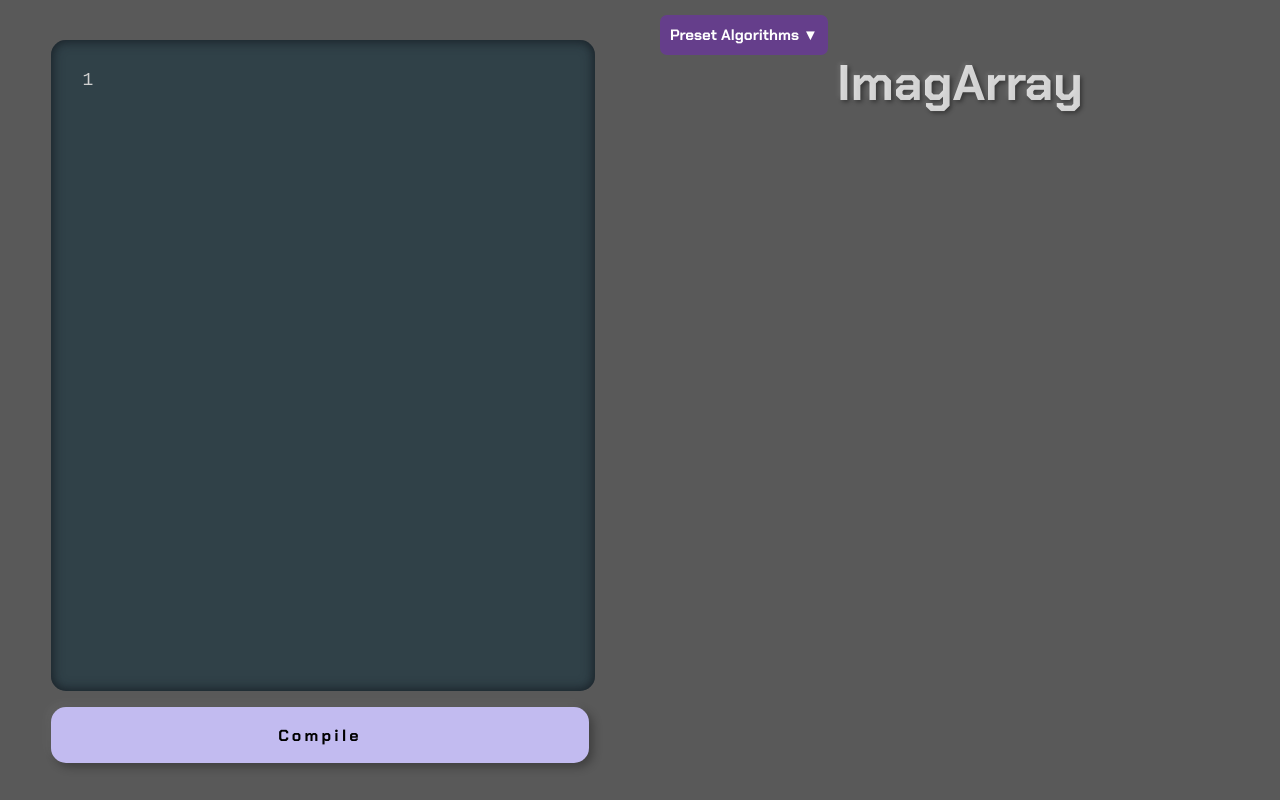
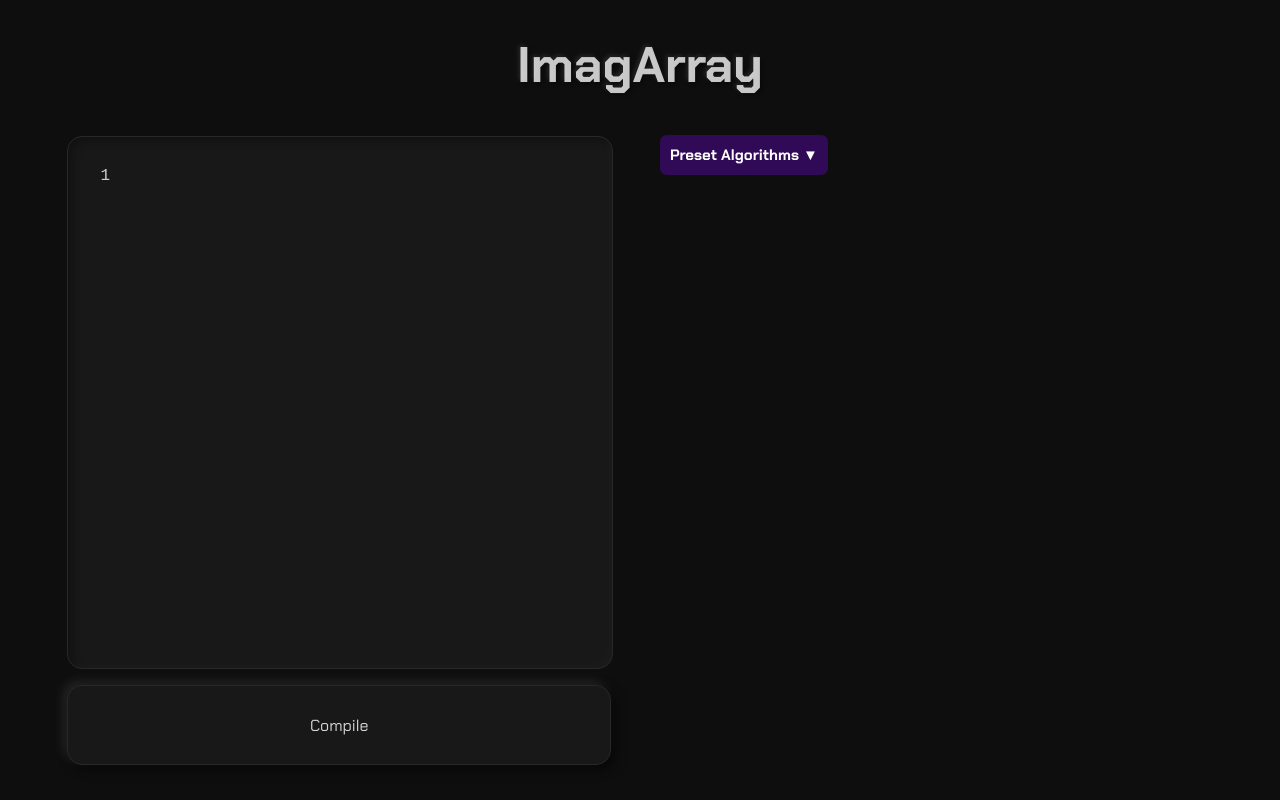
Before and after one commit to joshuazhou744/imaginarray, a React (Vite) app in the folder frontend/app/: page / in a window 1280 px wide. Built offline with nearby package versions, Linux system fonts and the light colour scheme.

Commit message:
much better UI

```diff
--- a/frontend/app/src/App.tsx
+++ b/frontend/app/src/App.tsx
@@ -40,14 +40,16 @@ const App: FC = () => {
   }
 
   return (
+    <div className="homepage">
+      <div className="visualizer-header">
+          <h2>ImagArray</h2>
+      </div>
       <div className="split-screen-container">
         <div className="left">
           <CodeWindow parseCode={parseCode} highlightedLine={highlightedLine} code={code} isProcessing={isProcessing} setIsProcessing={setIsProcessing}/>
         </div>
+
         <div className="right">
-        <div className="visualizer-header">
-          <h2>ImagArray</h2>
-        </div>
           <div className="dropdown-container">
             <Dropdown handlePreset={handlePreset} />
           </div>
@@ -64,6 +66,8 @@ const App: FC = () => {
           )}
         </div>
       </div>
+    </div>
+
   );
 };
 
--- a/frontend/app/src/components/CodeWindow.tsx
+++ b/frontend/app/src/components/CodeWindow.tsx
@@ -34,7 +34,7 @@ export default function CodeWindow({ parseCode, highlightedLine, code, isProcess
         if (prevHighlightRef.current !== null && prevHighlightRef.current <= currentLineCount) {
           editor.removeLineClass(prevHighlightRef.current - 1, "background", "highlight-line");
         }
-        // Add new highlight only if processing is active
+
         if (isProcessing) {
           editor.addLineClass(highlightedLine - 1, "background", "highlight-line");
           prevHighlightRef.current = highlightedLine;
@@ -68,7 +68,7 @@ export default function CodeWindow({ parseCode, highlightedLine, code, isProcess
         editorDidMount={(editor) => (editorRef.current = editor)}
       />
       <button
-        className="vButton"
+        className="compile-button"
         onClick={() => {
           parseCode(editorRef.current?.getValue() || "");
           setIsProcessing(false)
--- a/frontend/app/src/styles/App.css
+++ b/frontend/app/src/styles/App.css
@@ -1,63 +1,149 @@
 /* App.css */
+@layer base {
+  :root {
+    /* Color variables */
+    --background: 0 0% 100%;
+    --foreground: 240 10% 3.9%;
+    --card: 0 0% 100%;
+    --card-foreground: 240 10% 3.9%;
+    --popover: 0 0% 100%;
+    --popover-foreground: 240 10% 3.9%;
+    --primary: 240 5.9% 10%;
+    --primary-foreground: 0 0% 98%;
+    --secondary: 240 4.8% 95.9%;
+    --secondary-foreground: 240 5.9% 10%;
+    --muted: 240 4.8% 95.9%;
+    --muted-foreground: 240 3.8% 46.1%;
+    --accent: 240 4.8% 95.9%;
+    --accent-foreground: 240 5.9% 10%;
+    --destructive: 0 84.2% 60.2%;
+    --destructive-foreground: 0 0% 98%;
+    --border: 240 5.9% 90%;
+    --input: 240 5.9% 90%;
+    --ring: 240 5.9% 10%;
+    --radius: 0.5rem;
+  }
+
+  .dark {
+    --background: 240 10% 3.9%;
+    --foreground: 0 0% 98%;
+    --card: 240 10% 3.9%;
+    --card-foreground: 0 0% 98%;
+    --popover: 240 10% 3.9%;
+    --popover-foreground: 0 0% 98%;
+    --primary: 0 0% 98%;
+    --primary-foreground: 240 5.9% 10%;
+    --secondary: 240 3.7% 15.9%;
+    --secondary-foreground: 0 0% 98%;
+    --muted: 240 3.7% 15.9%;
+    --muted-foreground: 240 5% 64.9%;
+    --accent: 240 3.7% 15.9%;
+    --accent-foreground: 0 0% 98%;
+    --destructive: 0 62.8% 30.6%;
+    --destructive-foreground: 0 0% 98%;
+    --border: 240 3.7% 15.9%;
+    --input: 240 3.7% 15.9%;
+    --ring: 240 4.9% 83.9%;
+  }
+}
 
 @import url('https://fonts.googleapis.com/css2?family=Chakra+Petch:ital,wght@0,300;0,400;0,500;0,600;0,700;1,300;1,400;1,500;1,600;1,700&display=swap');
 
-html, body {
+body {
+  background: #0e0e0e;
+  color: var(--foreground);
+  font-family: "Chakra Petch", sans-serif;
+  height: 100vh;
+  /* overflow: hidden; */
   margin: 0;
-  padding: 0;
-  overflow: hidden;
-  position: fixed;
-  width: 100%;
-  height: 100%;
-  background-color: rgb(89, 89, 89);
-  font-family: "Chakra Petch";
+  position: relative;
+}
+
+.homepage {
+  height:100vh;
+  display: flex;
+  flex-direction: column;
+}
+.visualizer-header {
+  height: 15%;
 }
 
 .split-screen-container {
   display: grid;
   grid-template-columns: 50% 50%;
-  height: 100vh;
+  height: 85%;
   overflow: hidden;
+  gap: 0;
 }
 
-.left, .right {
+.left,
+.right {
   height: 100%;
 }
 
-.left {
-  padding-right: 2vw;
-}
 .right {
-  position: relative;
   display: flex;
   flex-direction: column;
   align-items: center;
-
-  h2 {
-    margin-top: 50px;
-    font-size: 50px;
-    color: rgba(255, 255, 255, 0.767);
-    text-align: center;
-
-
-    text-shadow:
-      2px 2px 4px rgba(0, 0, 0, 0.4),
-      -2px -2px 4px rgba(255, 255, 255, 0.1);
-  }
+  position: relative;
 }
 
-button {
-  font-family: "Chakra Petch";
+h2 {
+  margin-top: 4vh;
+  font-size: 50px;
+  color: rgba(255, 255, 255, 0.77);
+  text-align: center;
+  text-shadow: 2px 2px 4px rgba(0, 0, 0, 0.4),
+               -2px -2px 4px rgba(255, 255, 255, 0.1);
 }
 
-.visualizer-header {
+.visualize-button,
+.compile-button {
+  width: 42.5vw;
+  height: 10vh;
+  border-radius: 15px;
+
+  margin: 0 0 0 2vw;
+  font-size: 16px;
+  font-family: "Chakra Petch", sans-serif;
+  color: #d4d4d4;
+  background-color: #181818;
+  border: 1px solid #282828;
+  cursor: pointer;
   display: flex;
-  flex-direction: row;
+  justify-content: center;
+  align-items: center;
+  transition: box-shadow 0.2s ease, transform 0.2s ease;
+  box-shadow:
+    4px 4px 12px rgba(0, 0, 0, 0.6),
+    -4px -4px 12px rgba(255, 255, 255, 0.1);
+}
+
+.visualize_button:hover,
+.compile-button:hover {
+  transform: translateY(-2px);
 }
 
 .dropdown-container {
   position: absolute;
-  top:0;
+  top: 0;
   left: 0;
   margin: 15px 20px;
 }
+
+.glow {
+  position: absolute;
+  width: 500px;
+  height: 500px;
+  background: radial-gradient(circle, rgba(128, 0, 255, 0.3) 0%, rgba(0, 0, 0, 0) 80%);
+  filter: blur(100px);
+  pointer-events: none;
+  transform: translate(-50%, -50%);
+  transition: width 0.5s ease-out, height 0.5s ease-out;
+}
+
+@keyframes gradientMovement {
+  0% { background-position: 0% 50%; }
+  50% { background-position: 100% 50%; }
+  100% { background-position: 0% 50%; }
+}
--- a/frontend/app/src/styles/ArrayVisualizer.css
+++ b/frontend/app/src/styles/ArrayVisualizer.css
@@ -1,16 +1,15 @@
-/* ArrayVisualizer.css */
-
-.container {
+.visualizer-container {
   display: flex;
   flex-direction: column;
-    align-items: 'center';
-    justify-content: 'center';
+  justify-content: center;
+  align-items: center;
+  width: 100%;
   height: 100%;
-    width: 100%;
+  position: relative;
 }
 
 .perspective {
-    perspective: '1000px';
+  perspective: 1000px;
   margin: 30px;
 }
 
@@ -18,7 +17,7 @@
   transform-style: preserve-3d;
   transform-origin: center center;
   display: flex;
-    flex-wrap: wrap;
+  flex-wrap: nowrap;
   justify-content: center;
   gap: 0;
 }
@@ -35,9 +34,19 @@
   justify-content: center;
   align-items: center;
   margin-bottom: 10px;
-    margin-right:3px;
+  margin-right: 3px;
   margin-left: 3px;
+}
 
+
+.middle-group {
+  display: flex;
+  flex-direction: column;
+  justify-content: center;
+  align-items: center;
+  width: 100%;
+  margin-bottom: 25vh;
+  position: relative;
 }
 
 .variables {
@@ -47,48 +56,42 @@
   align-items: center;
 }
 
-.bottom-group {
-    display: flex;
-    height: 100%;
-    align-items: flex-end;
-    justify-content: flex-end;
-    margin-bottom: 3vh;
+.loader-top-right {
+  position: absolute;
+  top:0;
+  right: 10vw;
+  z-index: 10;
 }
 
-.manipulate-button {
+.visualize-button-container {
+  position: absolute;
+  bottom: 22.5vh;
+  left: 50%;
+  transform: translateX(-50%);
+  display: flex;
+  justify-content: center;
+  width: 100%;
+}
+.visualize-button {
   width: 50vw;
-    margin: 0vh 4vw;
+  height: 10vh;
+  border-radius: 15px;
+  margin-left: 2vw;
+  font-size: 16px;
+  font-family: "Chakra Petch", sans-serif;
+  color: #d4d4d4;
+  background-color: #181818;
+  border: 1px solid #282828;
+  cursor: pointer;
   display: flex;
   justify-content: center;
   align-items: center;
-    height: 7vh;
-
-    background: #C2BBF0;
-    border: none;
-    border-radius: 15px;
-    color: black;
-    font-size: 1rem;
-    font-weight: 700;
-    letter-spacing: .2rem;
-    outline: none;
-    cursor: pointer;
-    transition: .2s ease-in-out;
-
+  transition: box-shadow 0.2s ease, transform 0.2s ease;
   box-shadow:
-    -3px -4px 10px rgba(255, 255, 255, 0.05),
-    4px 4px 10px rgba(0, 0, 0, 0.3);
+    4px 4px 12px rgba(0, 0, 0, 0.6),
+    -4px -4px 12px rgba(255, 255, 255, 0.1);
 }
 
-  .manipulate-button:hover {
-    box-shadow:
-      -3px -3px 8px rgba(255, 255, 255, 0.05),
-      3px 3px 8px rgba(0, 0, 0, 0.3);
-    transform: scale(0.99);
+.visualize-button:hover {
+  transform: translateY(-2px);
 }
-
-  .manipulate-button:active {
-    box-shadow:
-      inset -2px -2px 5px rgba(255, 255, 255, 0.05),
-      inset 2px 2px 5px rgba(0, 0, 0, 0.3);
-    transform: scale(0.98);
-  }
--- a/frontend/app/src/styles/CodeWindow.css
+++ b/frontend/app/src/styles/CodeWindow.css
@@ -5,61 +5,26 @@
   gap: 1em;
   overflow: hidden;
   margin-left: 2vw;
+  padding: 1em;
 }
 
 .CodeMirror {
-  height: 75vh;
+  height: 60vh;
   width: 40vw;
   border-radius: 15px;
   padding: 2vw 2vh;
-  margin: 5vh 2vw 0 2vw;
-  font-size: 18px;
-  background-color: rgb(165, 190, 188);
+  margin: 0 2vw 0 2vw;
+  font-size: 16px;
+  background-color: #181818 !important;
+  border: 1px solid #282828;
   box-shadow:
-    inset 0 0 12px 1px rgba(23, 30, 39, 0.7),
-    inset 0 0 8px rgba(0, 0, 0, 0.3);
+    inset 4px 4px 8px  rgba(0, 0, 0, 0.3),
+    inset -4px -4px 8px rgba(255, 255, 255, 0.023);
 }
 
 .CodeMirror-gutters {
   background: none !important;
-}
-
-.vButton {
-  width: calc(100% - 4vw);
-  margin: 0 2vw;
-  display: flex;
-  justify-content: center;
-  align-items: center;
-  height: 7vh;
-  background: #C2BBF0;
-  border: none;
-  border-radius: 15px;
-  color: #000000;
-  font-size: 1rem;
-  font-weight: 700;
-  letter-spacing: .2rem;
-  outline: none;
-  cursor: pointer;
-  transition: .2s ease-in-out;
-
-
-  box-shadow:
-    -4px -4px 10px rgba(255, 255, 255, 0.05),
-    4px 4px 10px rgba(0, 0, 0, 0.3);
-}
-
-.vButton:hover {
-  box-shadow:
-    -3px -3px 8px rgba(255, 255, 255, 0.05),
-    3px 3px 8px rgba(0, 0, 0, 0.3);
-  transform: scale(0.99);
-}
-
-.vButton:active {
-  box-shadow:
-    inset -2px -2px 5px rgba(255, 255, 255, 0.05),
-    inset 2px 2px 5px rgba(0, 0, 0, 0.3);
-  transform: scale(0.98);
+  padding-right: 10px;
 }
 
 .highlight-line {
--- a/frontend/app/src/styles/Dropdown.css
+++ b/frontend/app/src/styles/Dropdown.css
@@ -6,8 +6,8 @@
 }
 
 .button {
-  background-color: rgba(128, 0, 255, 0.3); /* Deep purple with transparency */
-  color: #ffffff; /* White text for contrast */
+  background-color: rgba(128, 0, 255, 0.3);
+  color: #ffffff;
   padding: 8px 8px;
   font-size: 15px;
   font-weight: bold;
@@ -18,8 +18,8 @@
 }
 
 .button:hover {
-  background-color: rgba(128, 0, 255, 0.5); /* Slightly darker purple on hover */
-  border-color: rgba(128, 0, 255, 0.6); /* Accent border on hover */
+  background-color: rgba(128, 0, 255, 0.5);
+  border-color: rgba(128, 0, 255, 0.6);
 }
 
 .dropdown-content {
@@ -28,14 +28,14 @@
   position: absolute;
   z-index: 1;
   min-width: 200px;
-  background-color: #ffffffac; /* Dark background for dropdown */
-  border: 2px solid rgba(128, 0, 255, 0.3); /* Deep purple border */
+  background-color: #ffffffac;
+  border: 2px solid rgba(128, 0, 255, 0.3);
   border-radius: 0px 15px 15px 15px;
   box-shadow: 0px 8px 16px 0px rgba(0, 0, 0, 0.2);
 }
 
 .dropdown-content a {
-  color: rgba(128, 0, 255, 0.3); /* Deep purple text */
+  color: rgba(128, 0, 255, 0.3);
   padding: 8px 10px;
   text-decoration: none;
   display: block;
@@ -44,12 +44,12 @@
 }
 
 .dropdown-content a:hover {
-  background-color: rgba(128, 0, 255, 0.3); /* Purple hover background */
-  color: #212121; /* Dark text on hover */
+  background-color: rgba(128, 0, 255, 0.3);
+  color: #212121;
 }
 
 .dropdown-content a:focus {
-  background-color: #a600ff; /* Solid purple when focused */
+  background-color: #a600ff;
   color: #212121;
 }
 
```
Also changed, not shown: frontend/app/src/components/ArrayVisualizer.tsx (+34 -22 lines), frontend/app/src/components/CursorGlow.tsx (added, +58 -0 lines). Lines whose indentation alone changed are shown as unchanged.
